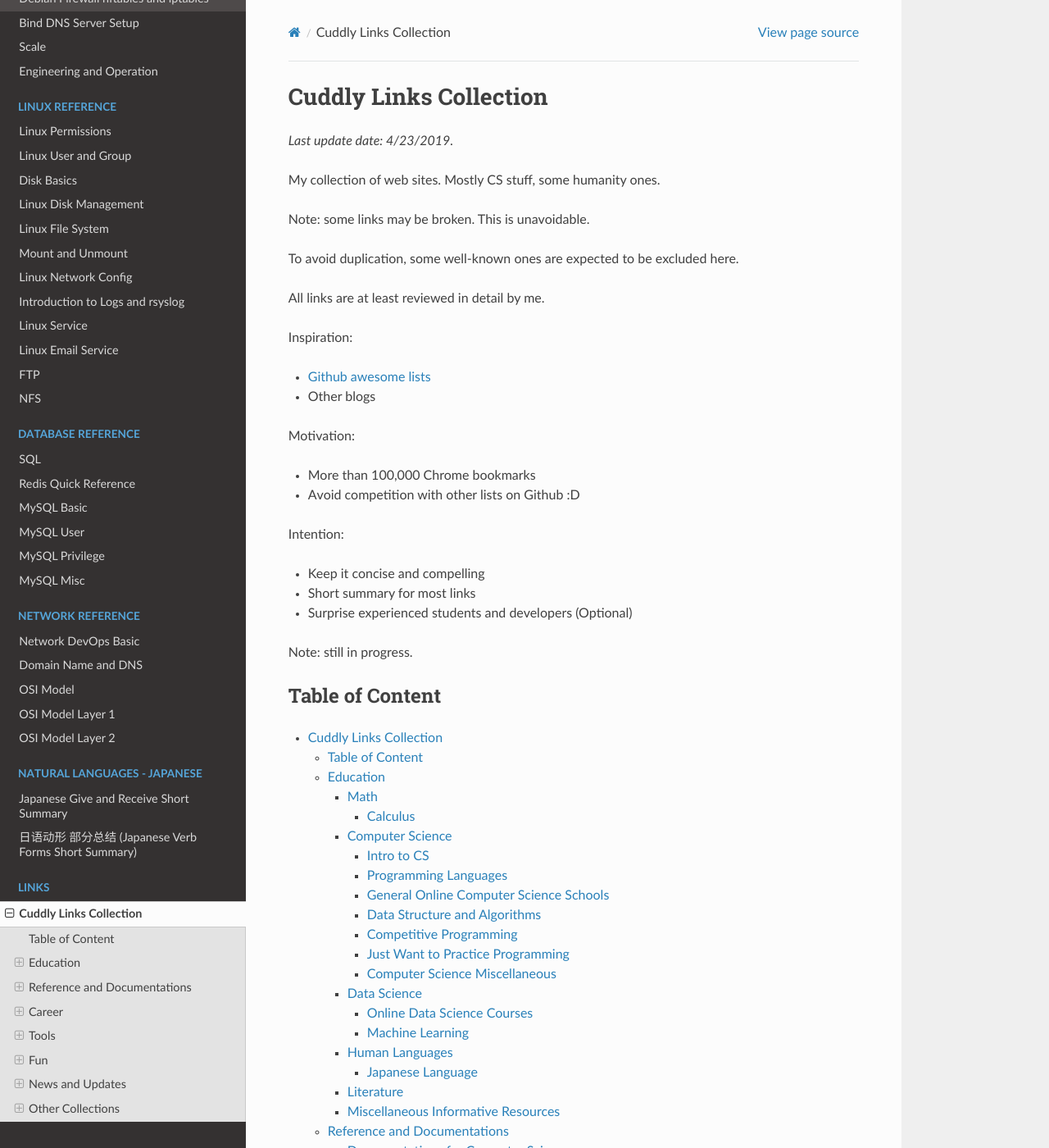
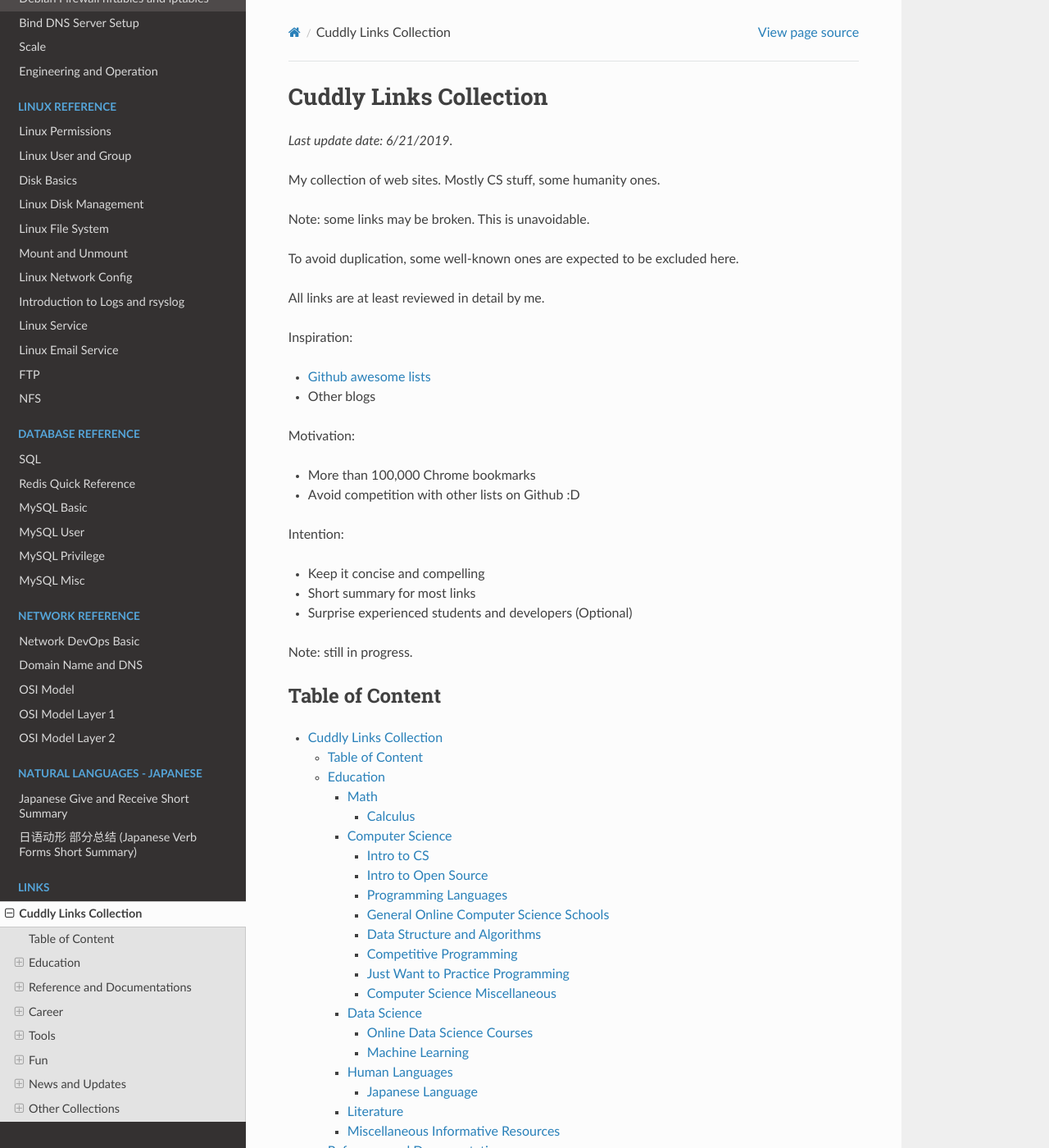
Before and after one commit to snowme34/snowme34.com, a Sphinx documentation site: the page built from docs/source/links/cuddly_links_collection.md, in a window 1280 px wide and 1400 px high. Shown: the whole window at 82% size. Built offline with Sphinx 7.4.7 and the Read the Docs theme 2.0.0, drawn with Linux system fonts in a browser that asks for light colours; some of the changed text lies outside the part shown.

Commit message:
add open source links

```diff
--- a/docs/source/links/cuddly_links_collection.md
+++ b/docs/source/links/cuddly_links_collection.md
@@ -1,6 +1,6 @@
 # Cuddly Links Collection
 
-*Last update date: 4/23/2019.*
+*Last update date: 6/21/2019.*
 
 My collection of web sites. Mostly CS stuff, some humanity ones.
 
@@ -37,6 +37,7 @@
       - [Calculus](#Calculus)
     - [Computer Science](#Computer-Science)
       - [Intro to CS](#Intro-to-CS)
+      - [Intro to Open Source](#Intro-to-Open-Source)
       - [Programming Languages](#Programming-Languages)
       - [General Online Computer Science Schools](#General-Online-Computer-Science-Schools)
       - [Data Structure and Algorithms](#Data-Structure-and-Algorithms)
@@ -129,6 +130,14 @@
   * Or search online and on YouTube for more.
 
 * [A Beginner's Guide to Programming Languages - IT Hare on Soft.ware](http://ithare.com/a-beginners-guide-to-programming-languages/)
+
+#### Intro to Open Source
+
+* [CodeTriage](https://www.codetriage.com/)
+
+* [First Timers Only](https://www.firsttimersonly.com/)
+
+* [First Contributions](https://firstcontributions.github.io/)
 
 #### Programming Languages
 
```
